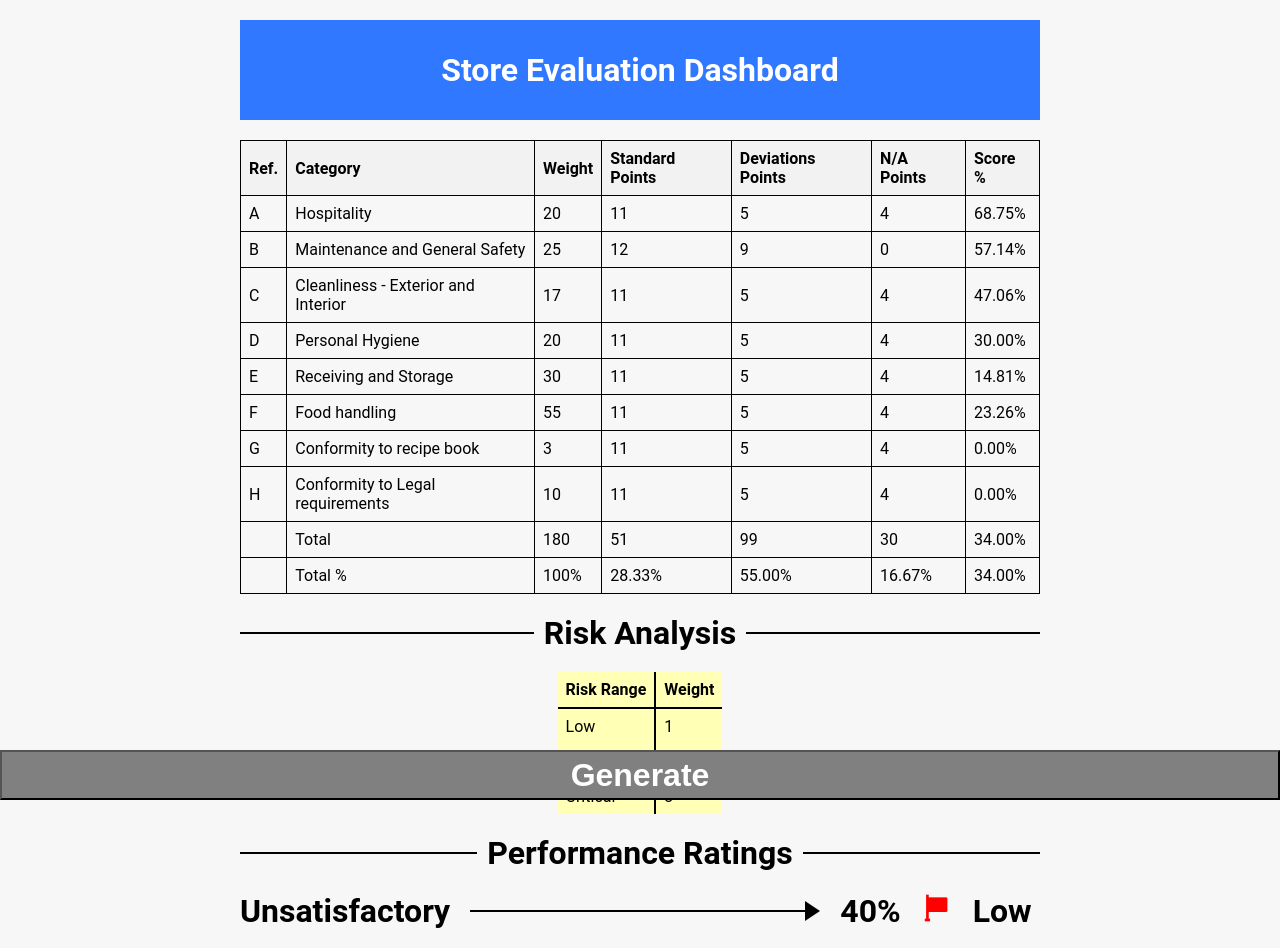
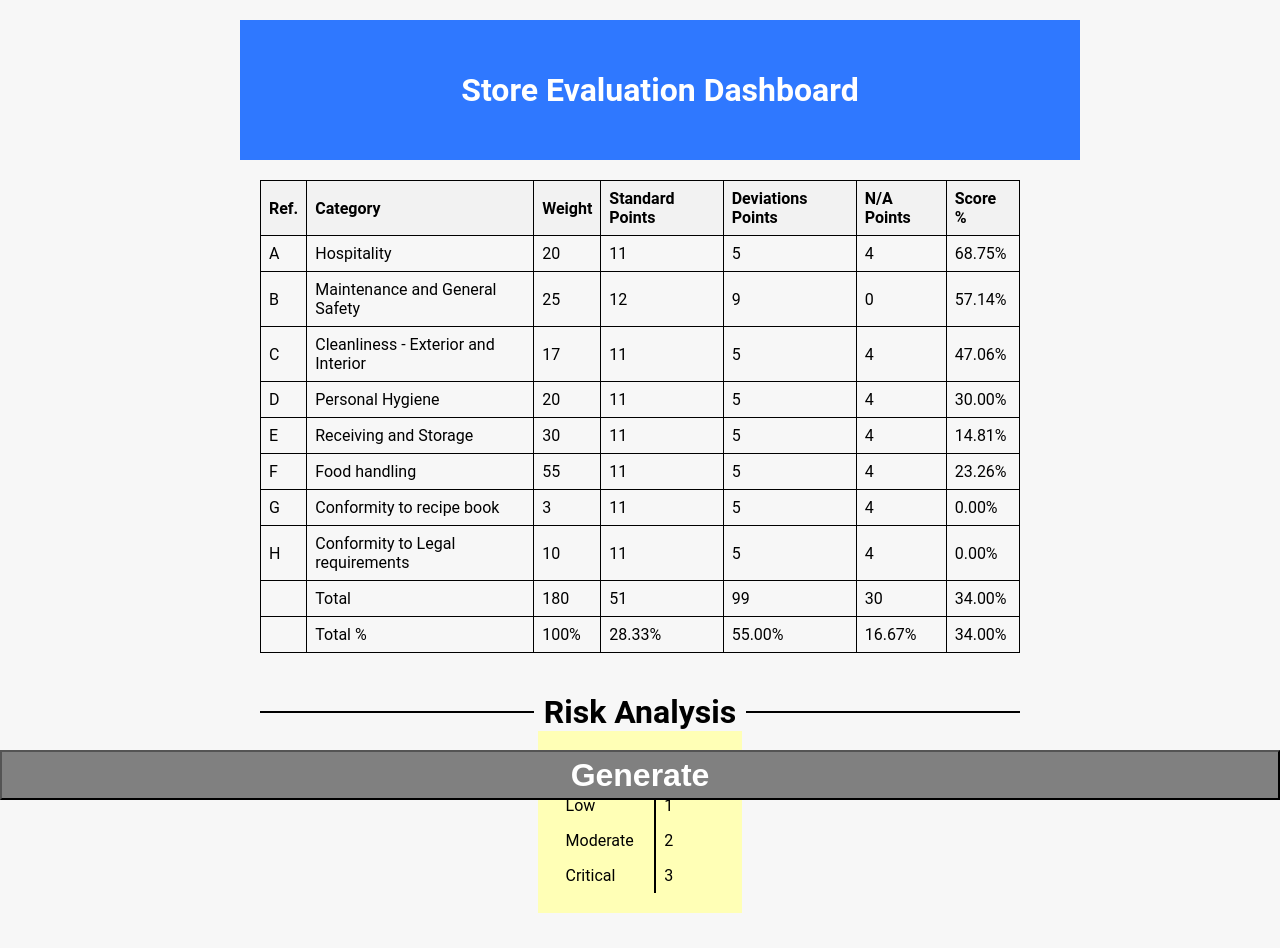
Before and after one commit to Assaker21/coderaas, a React (Vite) app: page / in a window 1280 px wide. Shown: the top 948 px of the page. Built offline with nearby package versions, Linux system fonts and the light colour scheme.

Commit message:
fix: item

```diff
--- a/package.json
+++ b/package.json
@@ -10,7 +10,10 @@
     "preview": "vite preview"
   },
   "dependencies": {
+    "@react-pdf/renderer": "^3.1.14",
     "html2canvas": "^1.4.1",
+    "html2pdf": "^0.0.11",
+    "html2pdf.js": "^0.10.1",
     "jspdf": "^2.5.1",
     "react": "^18.2.0",
     "react-dom": "^18.2.0",
--- a/src/App.jsx
+++ b/src/App.jsx
@@ -4,22 +4,43 @@ import "./App.scss";
 import Table from "./table";
 
 import html2canvas from "html2canvas";
+import html2pdf from "html2pdf.js";
 import jsPDF from "jspdf";
 
 function App() {
   const pdfRef = useRef();
-  function handleGenerateButtonClick() {
-    const input = pdfRef.current;
-    html2canvas(input).then((canvas) => {
+
+  const downloadPDF = async () => {
+    const captures = document.querySelectorAll(".pdf-item");
+
+    const pdf = new jsPDF("p", "mm", "a4");
+    var margins = {
+      top: 20,
+      bottom: 20,
+      left: 20,
+      right: 20,
+    };
+    pdf.margin = { horiz: 15, vert: 20 };
+
+    let y = 0;
+    for (let i = 0; i < captures.length; i++) {
+      const canvas = await html2canvas(captures[i]);
       const imgData = canvas.toDataURL("image/png");
-      const pdf = new jsPDF("p", "mm", "a4", true);
       const pdfWidth = pdf.internal.pageSize.getWidth();
       const pdfHeight = pdf.internal.pageSize.getHeight();
       const imgWidth = canvas.width;
       const imgHeight = canvas.height;
       const ratio = Math.min(pdfWidth / imgWidth, pdfHeight / imgHeight);
       const imgX = (pdfWidth - imgWidth * ratio) / 2;
-      const imgY = 0;
+      let imgY = y;
+      y += imgHeight * ratio;
+
+      if (y > pdfHeight) {
+        pdf.addPage("a4", "portrait");
+        y = 0;
+        imgY = 0;
+      }
+
       pdf.addImage(
         imgData,
         "PNG",
@@ -28,16 +49,16 @@ function App() {
         imgWidth * ratio,
         imgHeight * ratio
       );
+    }
     pdf.save("data.pdf");
-    });
-  }
+  };
 
   return (
     <>
       <div className="container">
         <div className="pdf-container" ref={pdfRef}>
-          <div className="title">Store Evaluation Dashboard</div>
-          <div className="table">
+          <div className="title pdf-item">Store Evaluation Dashboard</div>
+          <div className="table pdf-item">
             <Table
               theads={[
                 "Ref.",
@@ -94,6 +115,7 @@ function App() {
               ]}
             />
           </div>
+          <div className="pdf-item">
             <div className="subtitle">
               <div className="line"></div>
               Risk Analysis
@@ -109,6 +131,8 @@ function App() {
                 ]}
               />
             </div>
+          </div>
+          <div className="pdf-item">
             <div className="subtitle">
               <div className="line"></div>
               Performance Ratings
@@ -150,7 +174,8 @@ function App() {
               </div>
             </div>
           </div>
-        <button className="pdf-button" onClick={handleGenerateButtonClick}>
+        </div>
+        <button className="pdf-button" onClick={downloadPDF}>
           Generate
         </button>
       </div>
--- a/src/App.scss
+++ b/src/App.scss
@@ -1,8 +1,6 @@
 body {
   margin: 0;
   margin-bottom: 50px;
-}
-
   .container {
     font-family: "Roboto", sans-serif;
     background-color: #f7f7f7;
@@ -10,10 +8,11 @@ body {
       padding: 20px;
       display: flex;
       flex-direction: column;
-    gap: 20px;
-    max-width: 800px;
+      width: 800px;
       margin: 0 auto;
-    width: 800px;
+      .pdf-item {
+        padding: 20px;
+      }
       .title {
         display: flex;
         justify-content: center;
@@ -77,6 +76,7 @@ body {
           background-color: rgb(255, 255, 182);
           border-collapse: collapse;
           border: none;
+          border: 20px solid rgb(255, 255, 182);
           thead {
             th {
               border: none;
@@ -212,3 +212,4 @@ body {
       }
     }
   }
+}
```
Also changed, not shown: 1 other file (tests, documents, lock files or other folders). Lines whose indentation alone changed are shown as unchanged.
